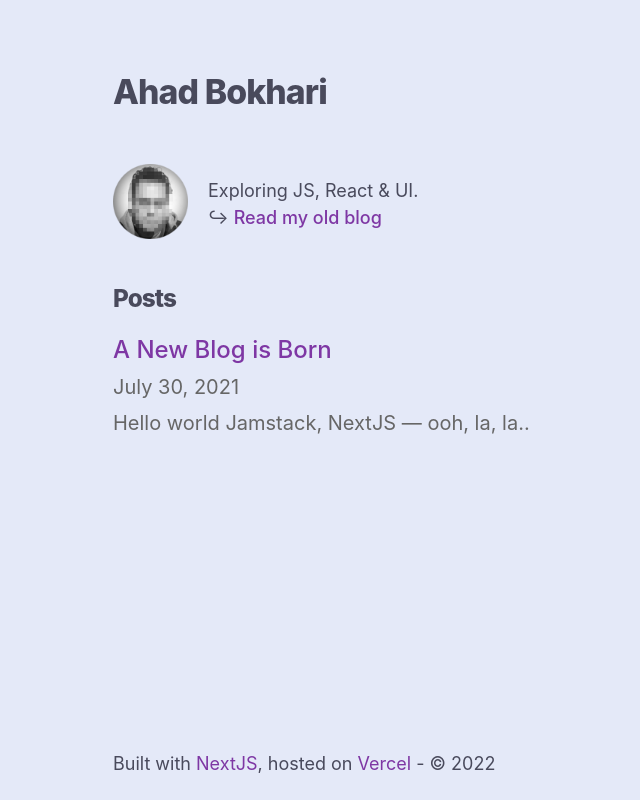
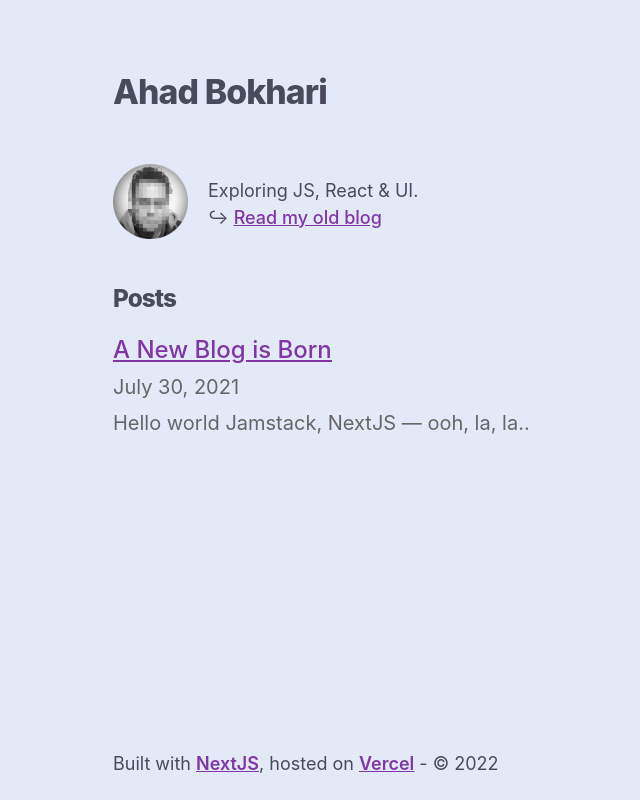
Before and after one commit to ahadb/nextjs-blog, a Next.js app: page / in a window 1280 px wide. Shown: the whole page, without its empty margins (221-861 px from the left). Built offline with nearby package versions, Linux system fonts and the light colour scheme.

Commit message:
blog post verbiage update

```diff
--- a/posts/hello-world-jamstack-nextjs.md
+++ b/posts/hello-world-jamstack-nextjs.md
@@ -5,14 +5,16 @@ description: 'Hello world Jamstack, NextJS — ooh, la, la..'
 ---
 
 I haven't had much time to blog since 2020, abd I wanted to start afresh and build a blog from scratch so at it grows i could control each aspect. There are a myriad of options and it
-can be a daunting task to choose the right platform for yourself. I went ahead with NextJS as I was curious about the architecture - I'm happy to say It's been a pleasure to work with!
+can be a daunting task to choose the right platform for yourself. I went ahead with [NextJS](https://nextjs.org/) as I was curious about the architecture - I'm happy to say It's been a
+pleasure to work with and in my short time I have nothing short of a great developer experience.
+
 Noting a couple of things down quickly that I took to heart in the few hours it took me to get this blog working (...and deployed too!).
 
 * Traditional approach brings me back to the old days, for example using `<Head></Head>` components and passing in script tags as props
 * Get up and ready quickly in dev env. Tooling is available for you immediately, no need to have to configure Babel, Webpack, etc. (though one should know how they work under the hood)
-* Pre-rendering, data-fetching, dynamic routes, SSG, SSR and all the goodies that come with NextJS
-* Deployment was a breeze and able to move from dev to prod env without much hassle (on Vercel)
+* Pre-rendering, data-fetching, dynamic routes, SSG, SSR and all the goodies that come with [NextJS](https://nextjs.org/)
+* Deployment was a breeze and able to move from dev to prod env without much hassle (on [Vercel](https://vercel.com/))
 
 If you've been developing and renedering your components with only client-side architecture this is a great opportunity to see how things have evolved.
 
-A lot has!
+Certainly and without a doubt front-end architecture is evolving into what we are calling Web 3.0.
--- a/styles/global.css
+++ b/styles/global.css
@@ -17,10 +17,14 @@ body {
 a {
     color: #7e37a4;
     text-decoration: none;
+    font-weight: 600;
+    text-decoration: underline;
+
 }
 
 a:hover {
     text-decoration: underline;
+    color: #333;
 }
 
 img {
```
